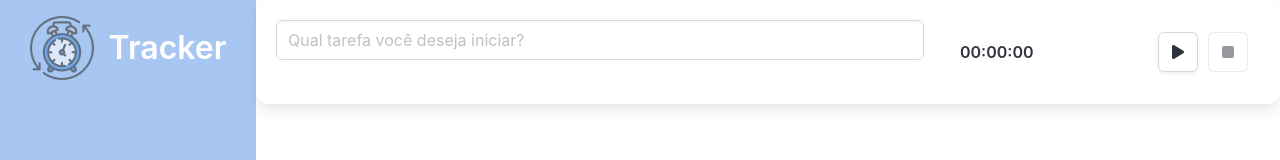
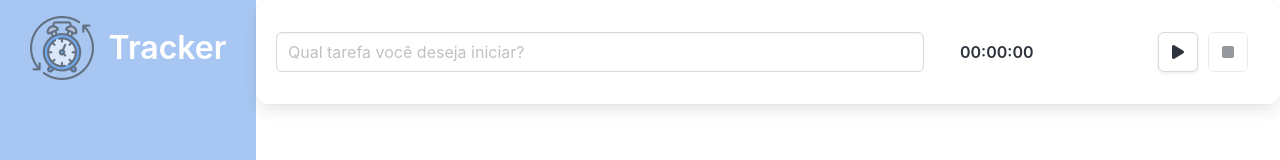
Before and after one commit to hosanabarcelos/task-tracker, a Vue app: page / in a window 1280 px wide. Shown: the top 160 px of the page. Built offline with nearby package versions, Linux system fonts and the light colour scheme.

Commit message:
fix: corrige alinhamento de itens

```diff
--- a/src/components/Form.vue
+++ b/src/components/Form.vue
@@ -1,6 +1,6 @@
 <template>
     <div class="box">
-      <div class="columns">
+      <div class="columns is-vcentered">
         <div
           class="column is-8"
           role="form"
@@ -13,8 +13,8 @@
             v-model="description"
           />
         </div>
-        <div class="column">
-            <Timer @stopTimer="stop" />
+        <div class="column is-flex is-align-items-center is-justify-content-flex-end">
+          <Timer @stopTimer="stop" />
         </div>
       </div>
     </div>
@@ -48,4 +48,23 @@ export default defineComponent({
 .box {
   width: 100%;
 }
+
+.columns.is-vcentered {
+  align-items: center;
+}
+
+.column.is-8 {
+  display: flex;
+  align-items: center;
+}
+
+.column.is-flex {
+  display: flex;
+  align-items: center;
+  justify-content: flex-end;
+}
+
+input.input {
+  width: 100%;
+}
 </style>
```
